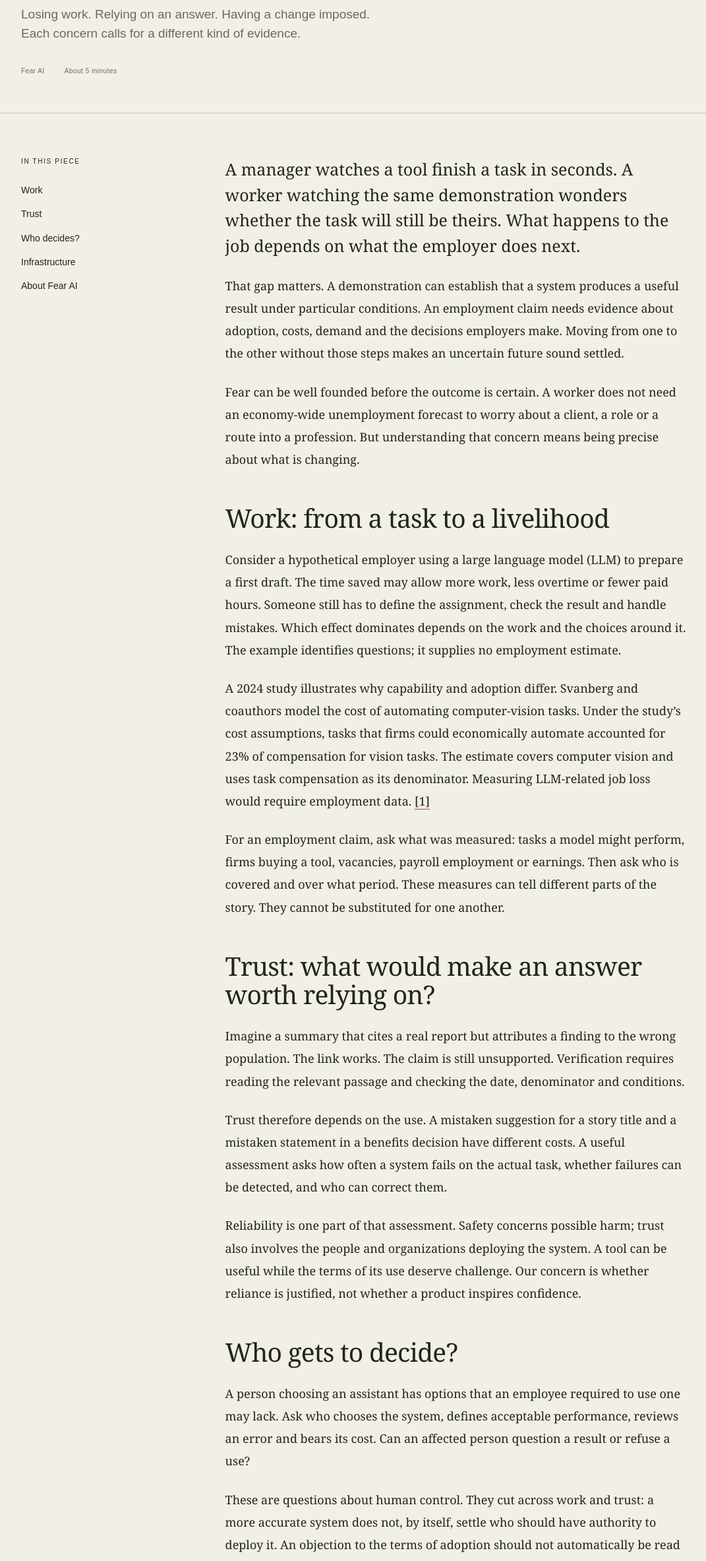
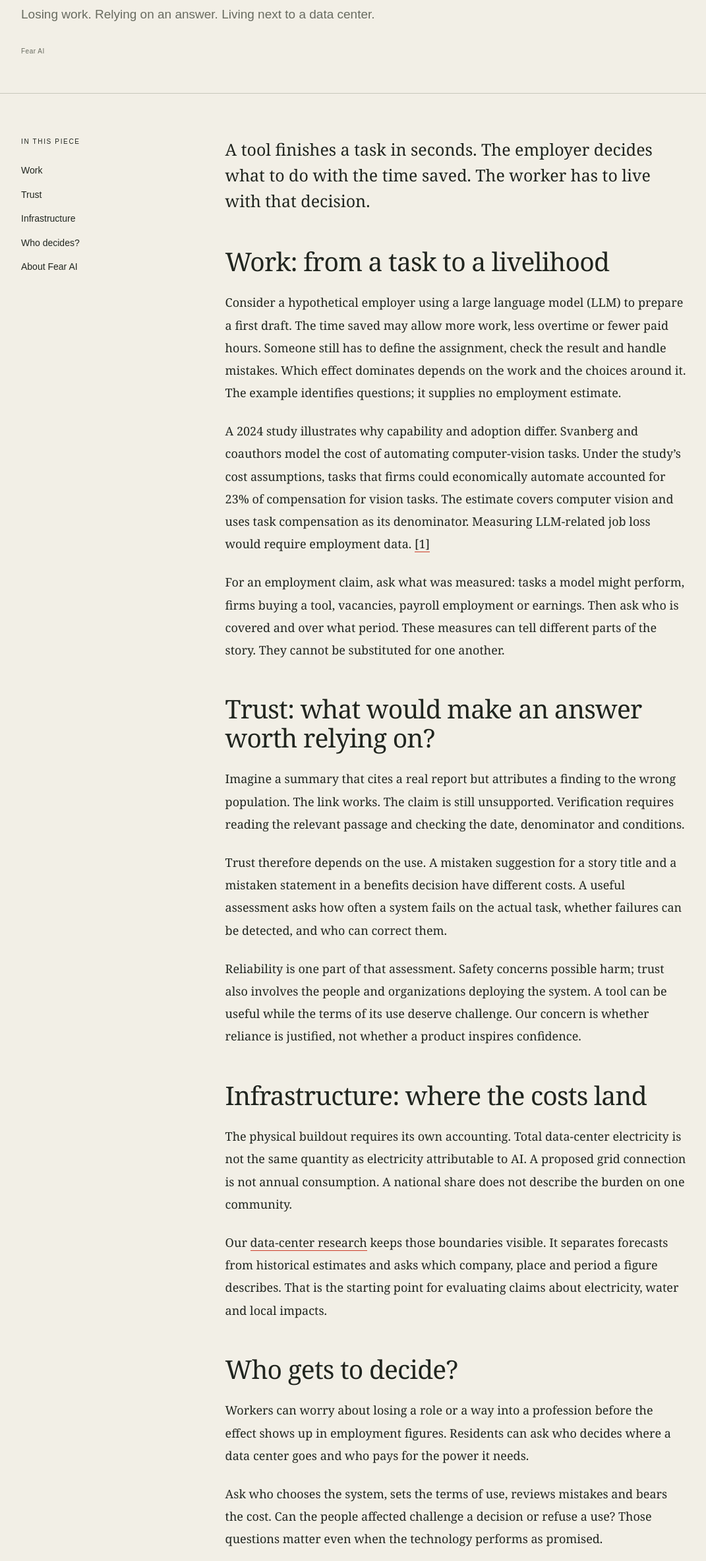
Before and after one commit to fear-ai/fear-ai.github.io, a plain HTML site: page perspective/index.html in a window 1280 px wide. Shown: the part 424-2790 px from the top of the page at 66% size, without its empty margins (32-1103 px from the left). Drawn offline with Linux system fonts and the light colour scheme.

Commit message:
Tighten the Perspective opening and move decision-making after infrastructure

```diff
--- a/perspective/index.html
+++ b/perspective/index.html
@@ -12,12 +12,10 @@
   </header>
 <main id="main">
 <div class="page-top"><a href="/">Home</a><span> / Perspective</span></div>
-<header class="article-header"><p class="eyebrow">PERSPECTIVE / EDITORIAL DRAFT</p><h1>What we fear<br>when we <em>fear AI.</em></h1><p class="article-deck">Losing work. Relying on an answer. Having a change imposed.<br>Each concern calls for a different kind of evidence.</p><div class="article-meta"><span>Fear AI</span><span>About 5 minutes</span></div></header>
-<div class="article-layout"><aside class="article-toc"><p class="eyebrow">IN THIS PIECE</p><a href="#work">Work</a><a href="#trust">Trust</a><a href="#agency">Who decides?</a><a href="#infrastructure">Infrastructure</a><a href="#about">About Fear AI</a></aside>
+<header class="article-header"><p class="eyebrow">PERSPECTIVE / EDITORIAL DRAFT</p><h1>What we fear<br>when we <em>fear AI.</em></h1><p class="article-deck">Losing work. Relying on an answer. Living next to a data center.</p><div class="article-meta"><span>Fear AI</span></div></header>
+<div class="article-layout"><aside class="article-toc"><p class="eyebrow">IN THIS PIECE</p><a href="#work">Work</a><a href="#trust">Trust</a><a href="#infrastructure">Infrastructure</a><a href="#agency">Who decides?</a><a href="#about">About Fear AI</a></aside>
 <article class="prose">
-<p class="lede">A manager watches a tool finish a task in seconds. A worker watching the same demonstration wonders whether the task will still be theirs. What happens to the job depends on what the employer does next.</p>
-<p>That gap matters. A demonstration can establish that a system produces a useful result under particular conditions. An employment claim needs evidence about adoption, costs, demand and the decisions employers make. Moving from one to the other without those steps makes an uncertain future sound settled.</p>
-<p>Fear can be well founded before the outcome is certain. A worker does not need an economy-wide unemployment forecast to worry about a client, a role or a route into a profession. But understanding that concern means being precise about what is changing.</p>
+<p class="lede">A tool finishes a task in seconds. The employer decides what to do with the time saved. The worker has to live with that decision.</p>
 <h2 id="work">Work: from a task to a livelihood</h2>
 <p>Consider a hypothetical employer using a large language model (LLM) to prepare a first draft. The time saved may allow more work, less overtime or fewer paid hours. Someone still has to define the assignment, check the result and handle mistakes. Which effect dominates depends on the work and the choices around it. The example identifies questions; it supplies no employment estimate.</p>
 <p>A 2024 study illustrates why capability and adoption differ. Svanberg and coauthors model the cost of automating computer-vision tasks. Under the study’s cost assumptions, tasks that firms could economically automate accounted for 23% of compensation for vision tasks. The estimate covers computer vision and uses task compensation as its denominator. Measuring LLM-related job loss would require employment data. <a href="#ref-work" aria-label="Reference 1">[1]</a></p>
@@ -26,16 +24,16 @@
 <p>Imagine a summary that cites a real report but attributes a finding to the wrong population. The link works. The claim is still unsupported. Verification requires reading the relevant passage and checking the date, denominator and conditions.</p>
 <p>Trust therefore depends on the use. A mistaken suggestion for a story title and a mistaken statement in a benefits decision have different costs. A useful assessment asks how often a system fails on the actual task, whether failures can be detected, and who can correct them.</p>
 <p>Reliability is one part of that assessment. Safety concerns possible harm; trust also involves the people and organizations deploying the system. A tool can be useful while the terms of its use deserve challenge. Our concern is whether reliance is justified, not whether a product inspires confidence.</p>
-<h2 id="agency">Who gets to decide?</h2>
-<p>A person choosing an assistant has options that an employee required to use one may lack. Ask who chooses the system, defines acceptable performance, reviews an error and bears its cost. Can an affected person question a result or refuse a use?</p>
-<p>These are questions about human control. They cut across work and trust: a more accurate system does not, by itself, settle who should have authority to deploy it. An objection to the terms of adoption should not automatically be read as ignorance of the technology.</p>
 <h2 id="infrastructure">Infrastructure: where the costs land</h2>
 <p>The physical buildout requires its own accounting. Total data-center electricity is not the same quantity as electricity attributable to AI. A proposed grid connection is not annual consumption. A national share does not describe the burden on one community.</p>
 <p>Our <a href="/datacenters/">data-center research</a> keeps those boundaries visible. It separates forecasts from historical estimates and asks which company, place and period a figure describes. That is the starting point for evaluating claims about electricity, water and local impacts.</p>
+<h2 id="agency">Who gets to decide?</h2>
+<p>Workers can worry about losing a role or a way into a profession before the effect shows up in employment figures. Residents can ask who decides where a data center goes and who pays for the power it needs.</p>
+<p>Ask who chooses the system, sets the terms of use, reviews mistakes and bears the cost. Can the people affected challenge a decision or refuse a use? Those questions matter even when the technology performs as promised.</p>
 <h2 id="about">About Fear AI</h2>
 <p>Fear AI publishes research and writing about work, trust and infrastructure. We examine specific claims, follow them to their sources and make the difference between a finding and an interpretation visible. The name leaves room for concern, curiosity and criticism.</p>
 <p>Here, AI names the broad subject. When a claim concerns an LLM, computer vision or another particular technology, we name it. Evidence about one should not silently become a verdict on them all.</p>
-<div class="article-note" id="method"><p class="eyebrow">REFERENCE &amp; FURTHER READING</p><ol class="article-references"><li id="ref-work">Maja S. Svanberg et al., <a href="https://ide.mit.edu/wp-content/uploads/2024/01/Beyond-AI-Exposure-Which-Tasks-are-Cost-Effective-to-Automate-with-Computer-Vision.pdf#page=1"><cite>Beyond AI Exposure: Which Tasks are Cost-Effective to Automate with Computer Vision?</cite></a>, 2024 working paper, abstract, printed p.1. A cost model, not an observed employment count; funded by the MIT–IBM Watson AI Lab.</li></ol><p>The <a href="/sources/">source list</a> distinguishes research, surveys and opinion. The early illustrated <cite>Fear AI</cite> (December 17, 2024) remains in the archive.</p></div>
+<details class="article-note article-disclosure" id="method"><summary>References</summary><ol class="article-references"><li id="ref-work">Maja S. Svanberg et al., <a href="https://ide.mit.edu/wp-content/uploads/2024/01/Beyond-AI-Exposure-Which-Tasks-are-Cost-Effective-to-Automate-with-Computer-Vision.pdf#page=1"><cite>Beyond AI Exposure: Which Tasks are Cost-Effective to Automate with Computer Vision?</cite></a>, 2024 working paper, abstract, printed p.1. A cost model, not an observed employment count; funded by the MIT–IBM Watson AI Lab.</li></ol><p>The <a href="/sources/">source list</a> distinguishes research, surveys and opinion. The early illustrated <cite>Fear AI</cite> (December 17, 2024) remains in the archive.</p></details>
 </article></div><section class="next-read"><span class="eyebrow">INFRASTRUCTURE</span><h2><a href="/datacenters/">Data centers: energy and environment ↗</a></h2></section></main>
 <footer class="front-footer">
     <div class="shell footer-content">
```
